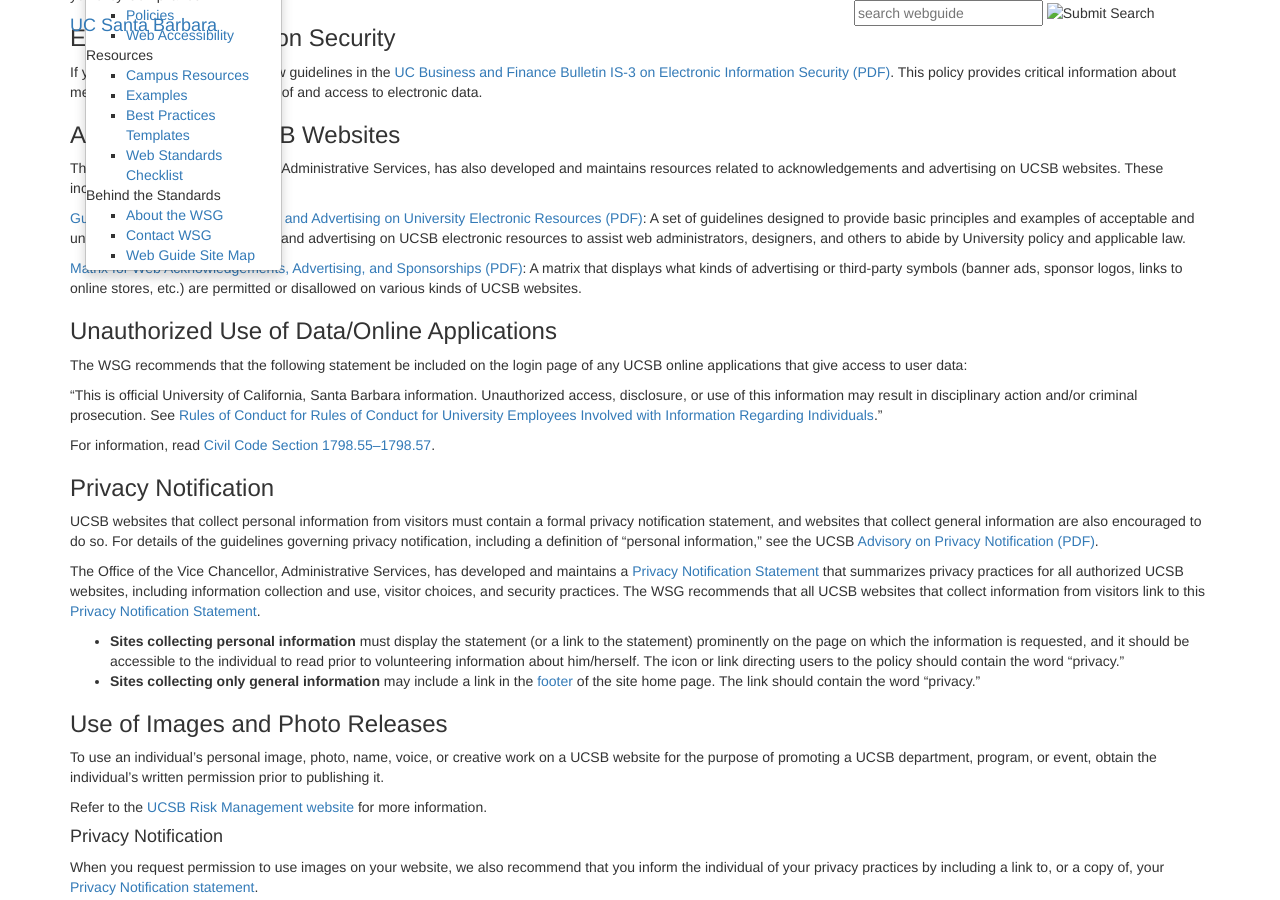
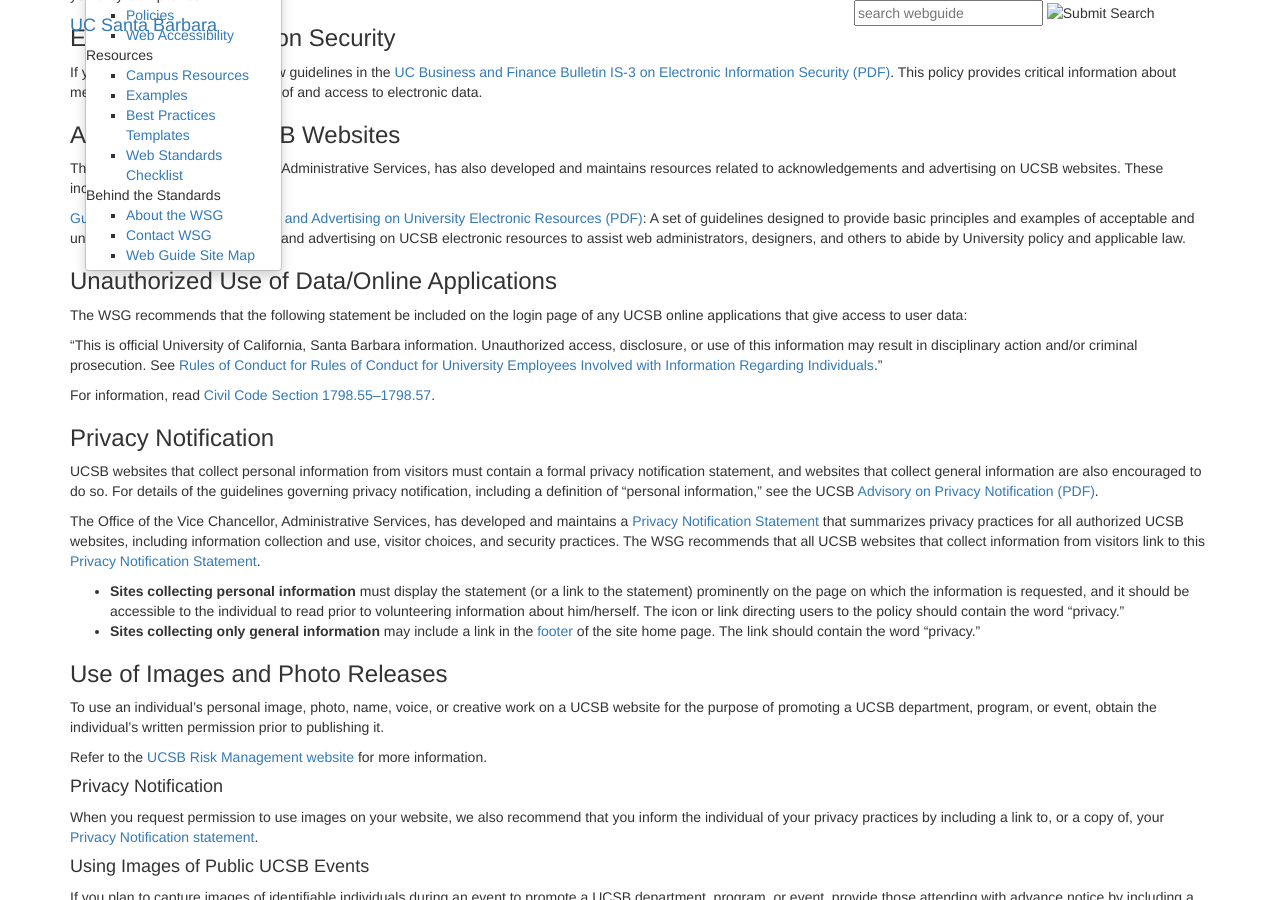
Before and after one commit to ucsb/webguide, a Jekyll site: the page built from policies.md, in a window 1280 px wide and 900 px high, scrolled down 502 px. Built offline with Jekyll 4.4.1, drawn with Linux system fonts in a browser that asks for light colours; nearby versions of some CDN libraries; library files that are not in the unit come from our copies.

Commit message:
Update links on Policies page

```diff
--- a/policies.md
+++ b/policies.md
@@ -43,16 +43,11 @@
 and maintains resources related to acknowledgements and advertising on UCSB
 websites. These include the following:
 
-[Guidelines for Acknowledgements and Advertising on University Electronic Resources (PDF)](http://www.policy.ucsb.edu/policies/policy-docs/advertising-guide.pdf):
+[Guidelines for Acknowledgements and Advertising on University Electronic Resources (PDF)](http://www.policy.ucsb.edu/files/docs/policies/advertising-guide.pdf):
 A set of guidelines designed to provide basic principles and examples of
 acceptable and unacceptable acknowledgements and advertising on UCSB electronic
 resources to assist web administrators, designers, and others to abide by
 University policy and applicable law.
-
-[Matrix for Web Acknowledgements, Advertising, and Sponsorships (PDF)](http://www.policy.ucsb.edu/policies/advisory-docs/WebAdMatrix.pdf):
-A matrix that displays what kinds of advertising or third-party symbols
-(banner ads, sponsor logos, links to online stores, etc.) are permitted or
-disallowed on various kinds of UCSB websites.
 
 ### Unauthorized Use of Data/Online Applications
 
@@ -64,7 +59,7 @@
 disciplinary action and/or criminal prosecution. See
 [Rules of Conduct for Rules of Conduct for University Employees Involved with Information Regarding Individuals](http://www.ucop.edu/ethics-compliance-audit-services/_files/compliance/privacy/rules-of-conduct.pdf)."
 
-For information, read [Civil Code Section 1798.55–1798.57](http://www.leginfo.ca.gov/cgi-bin/displaycode?section=civ&group=01001-02000&file=1798.55-1798.57).
+For information, read [Civil Code Section 1798.55–1798.57](https://leginfo.legislature.ca.gov/faces/codes_displayText.xhtml?lawCode=CIV&division=3.&title=1.8.&part=4.&chapter=1.&article=10).
 
 ### Privacy Notification
 
@@ -73,7 +68,7 @@
 information are also encouraged to do so. For details of the guidelines
 governing privacy notification, including a definition of "personal
 information," see the UCSB
-[Advisory on Privacy Notification (PDF)](http://www.policy.ucsb.edu/policies/advisory-docs/privacy-statement-advisory.pdf).
+[Advisory on Privacy Notification (PDF)](http://www.policy.ucsb.edu/files/docs/policies/privacy-statement-advisory.pdf).
 
 The Office of the Vice Chancellor, Administrative Services, has developed and
 maintains a [Privacy Notification Statement](http://www.policy.ucsb.edu/privacy-notification/)
@@ -110,13 +105,13 @@
 recorded."
 
 For further details on the use of recording at public UCSB events, please see
-[Guidelines for the Use of Individuals' Images and Creative Work (PDF)](http://policy.ucsb.edu/policies/advisory-docs/use-of-images.pdf).
+[Guidelines for the Use of Individuals' Images and Creative Work (PDF)](http://www.policy.ucsb.edu/files/docs/policies/use-of-images.pdf).
 
 ### Additional Policies
 
 For a more comprehensive list of UCSB and UC Policies pertaining to websites,
 visit
-[UCSB Policies and Procedures - Privacy & Security](http://www.policy.ucsb.edu/information/info-pract/security/index.php)
+[UCSB Policies and Procedures - Privacy & Security](http://www.policy.ucsb.edu/information-stewardship/information-practices/privacy-security)
 
 ### Linking to UCOP Policies
 
```
